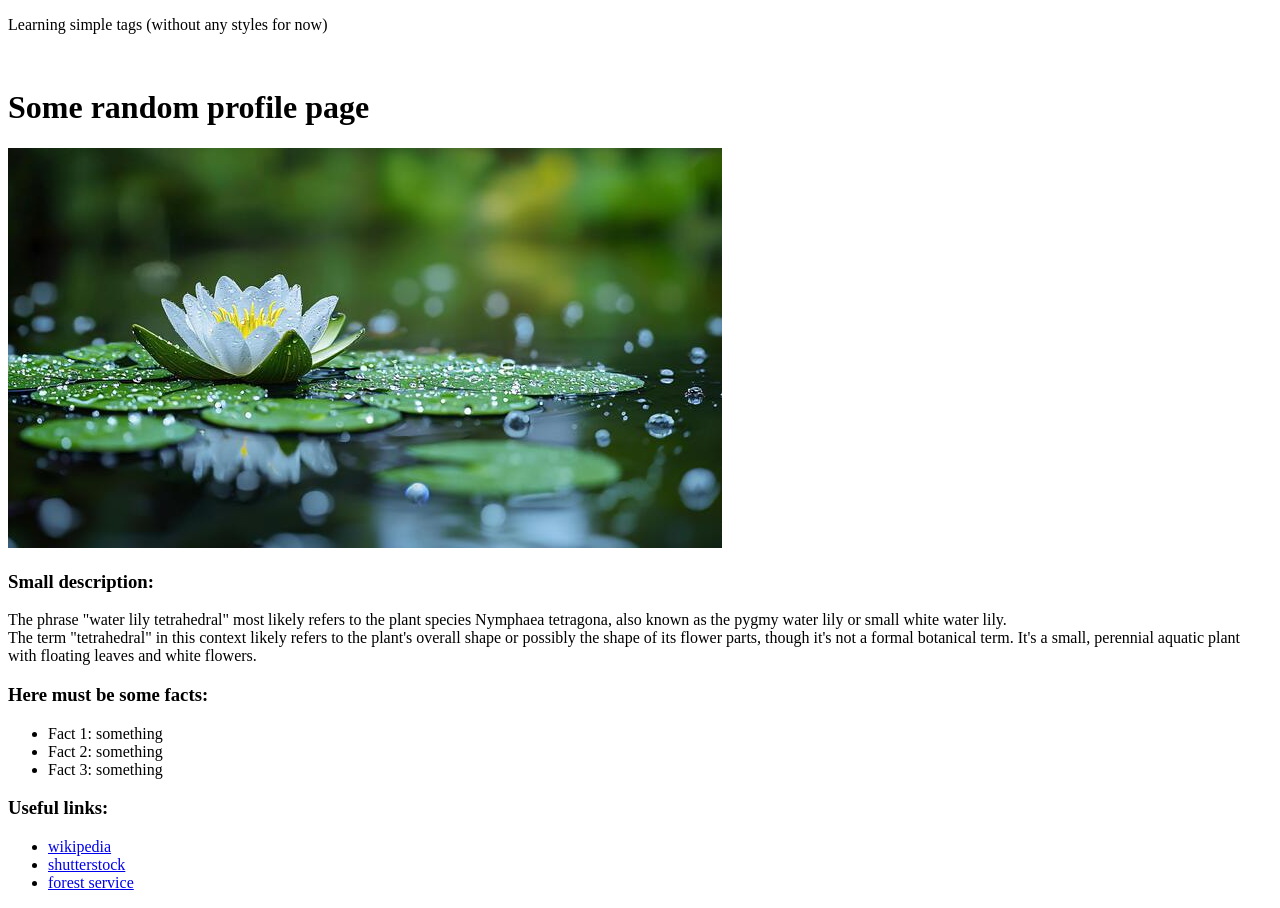
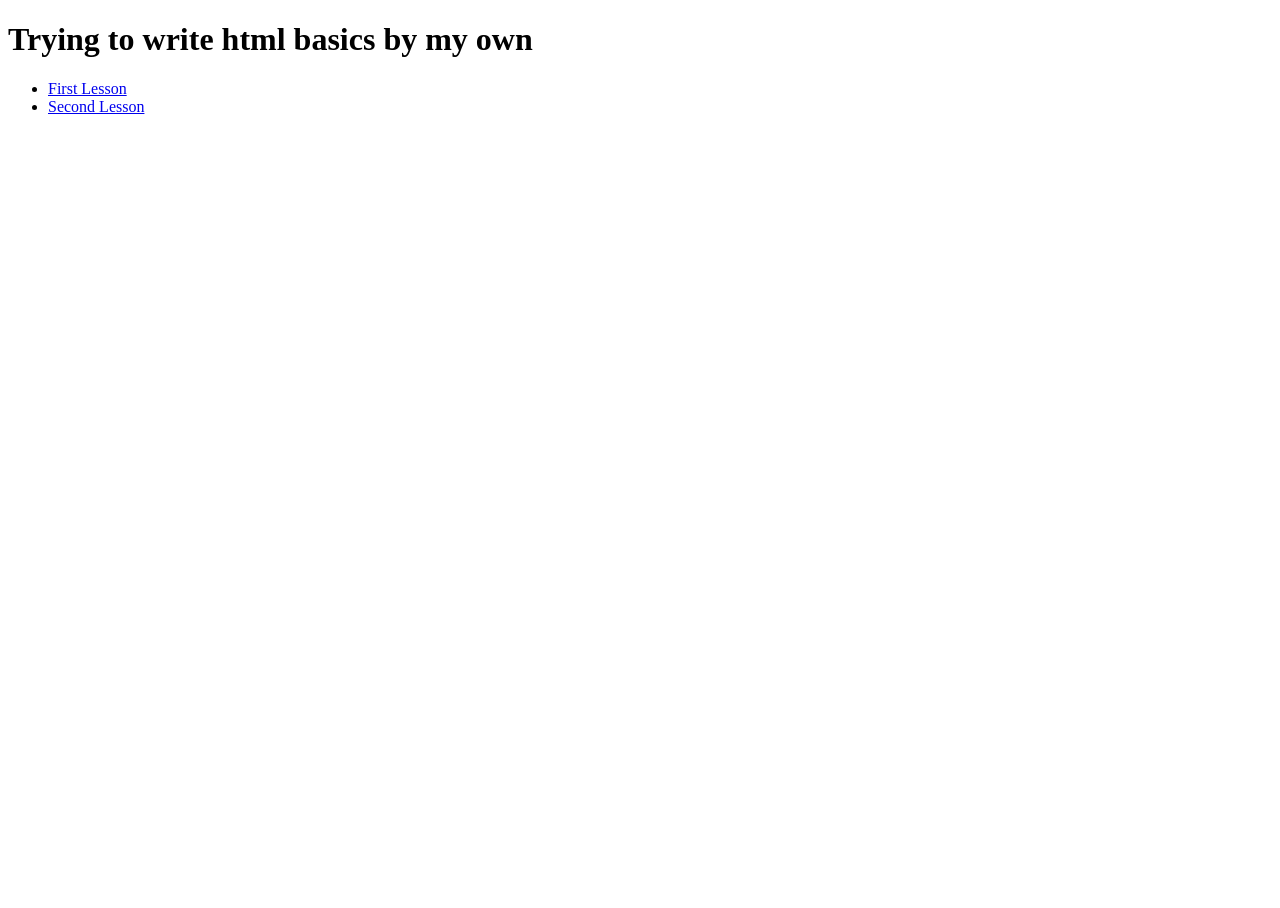
Before and after one commit to 1necromancer/html-one, a plain HTML site: page index.html in a window 1280 px wide. After the commit the page ends 800 px from the top, so only its background shows below. Drawn offline with Linux system fonts and the light colour scheme.

Commit message:
changed: some navigation

```diff
--- a/index.html
+++ b/index.html
@@ -1,27 +1,20 @@
 <!DOCTYPE html>
-    <html>
-        <head>
-            <title>Start html learning</title>
-            <p>Learning simple tags (without any styles for now)</p>
-            <br/>
-            <h1>Some random profile page</h1>
-            <img src="images/flower-picture.jpg" alt="flower picture">
-        </head>
-        <body>
-            <h3>Small description:</h3>
-            <p>The phrase "water lily tetrahedral" most likely refers to the plant species Nymphaea tetragona, also known as the pygmy water lily or small white water lily. <br>The term "tetrahedral" in this context likely refers to the plant's overall shape or possibly the shape of its flower parts, though it's not a formal botanical term. It's a small, perennial aquatic plant with floating leaves and white flowers. </p>
-            <h3>Here must be some facts:</h3>
+<html lang="en">
+    <head>
+        <meta charset="UTF-8">
+        <title>HTML basics</title>
+    </head>
+    <body>
+        <h1>Trying to write html basics by my own</h1>
+        <nav>
             <ul>
-                <li>Fact 1: something</li>
-                <li>Fact 2: something</li>
-                <li>Fact 3: something</li>
+                <li>
+                    <a href="first.html">First Lesson</a>
+                </li>
+                <li>
+                    <a href="second.html">Second Lesson</a>
+                </li>
             </ul>
-            <h3>Useful links:</h3>
-            <ul>
-                <li><a href="https://en.wikipedia.org/wiki/Nymphaea_tetragona#:~:text=Nymphaea%20tetragona%20(%20Nymphaea%20tetragona%20Georgi%20),lily%2C%20%5B6%5D%20belonging%20to%20the%20family%20Nymphaeaceae.">wikipedia</a></li>
-                <li><a href="https://www.shutterstock.com/ru/search/nymphaea-tetragona?dd_referrer=https%3A%2F%2Fwww.google.com%2F">shutterstock</a></li>
-                <li><a href="https://www.fs.usda.gov/wildflowers/plant-of-the-week/nymphaea_odorata.shtml#:~:text=The%20white%20water%20lily%20is,or%20reddish%2Dpurple%20in%20color.">forest service</a></li>
-            </ul>
-        </body>
-    </html>
+        </nav>
+    </body>
 </html>
```
Also changed, not shown: first.html (added, +27 -0 lines), second.html (added, +9 -0 lines).
